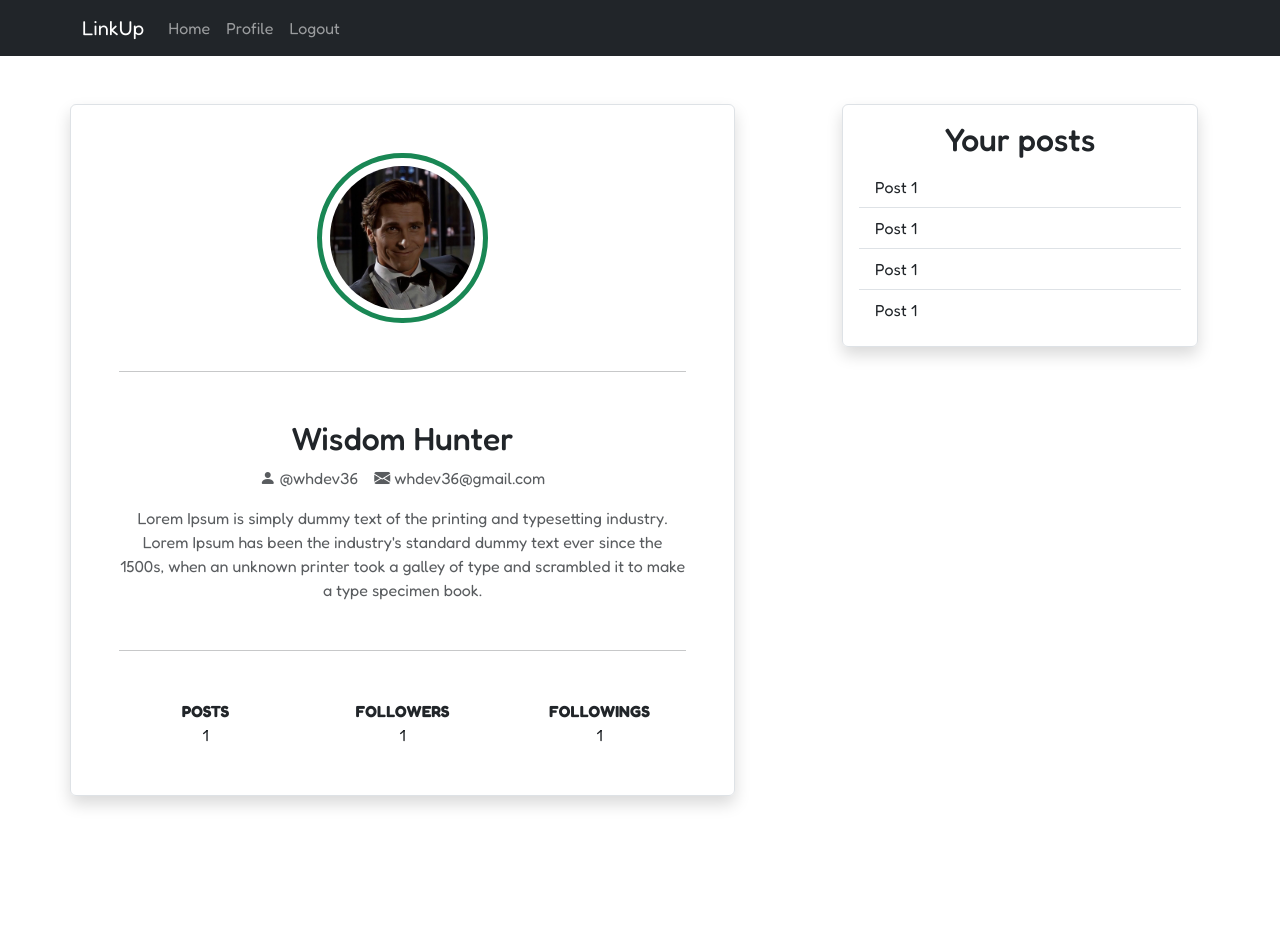
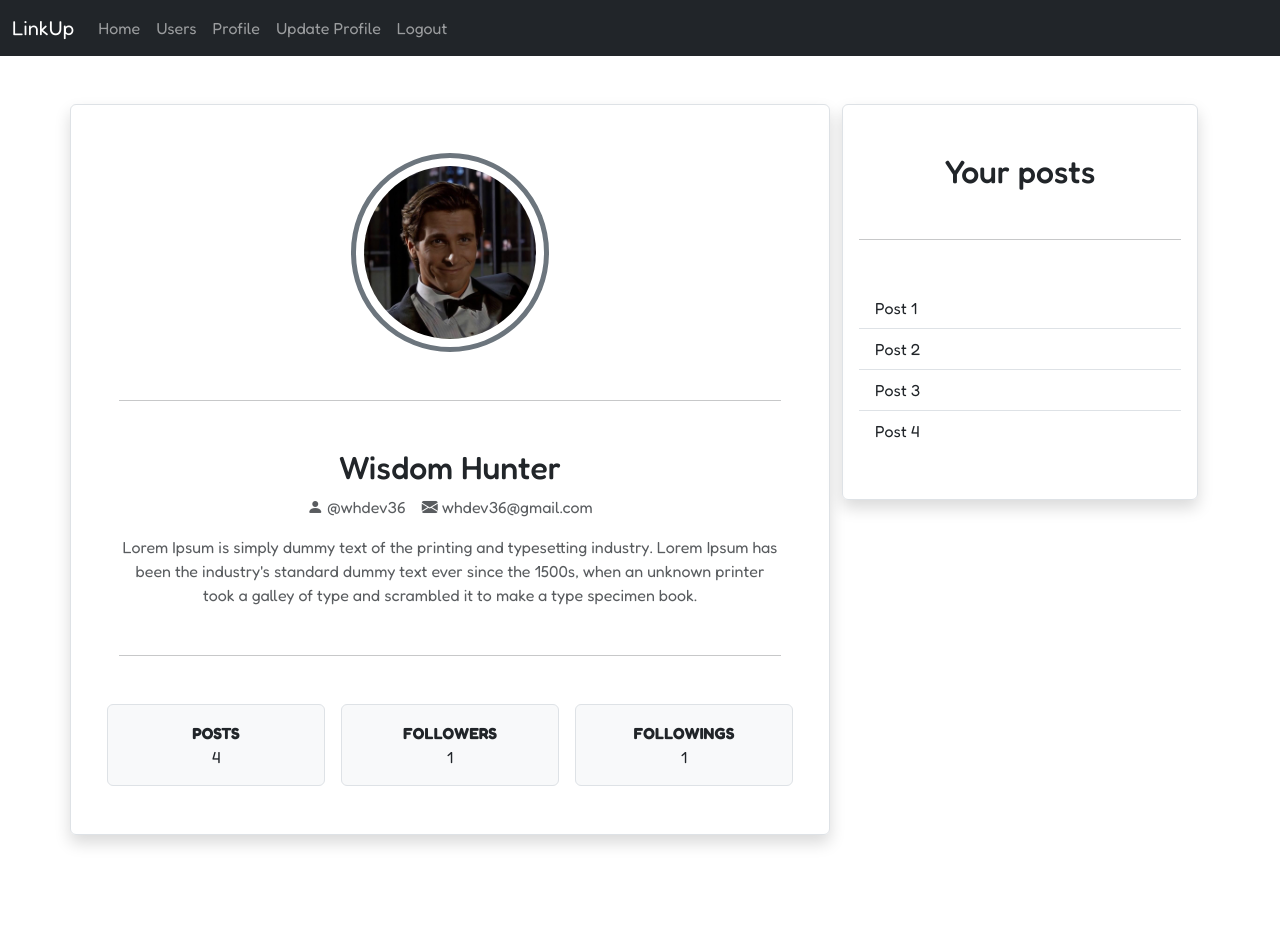
Before and after one commit to whdev36/linkup-web, a Django app: page /account/ in a window 1280 px wide. Before the commit the page ends 807 px from the top, so only its background shows below. Run offline with Django 5.2, Linux system fonts and the light colour scheme; a user stored in the database is signed in; data comes from the database, SQL or seed files in the repository; both versions use the stored data as it was after the commit.

Commit message:
users list

```diff
--- a/src/account/forms.py
+++ b/src/account/forms.py
@@ -30,7 +30,7 @@ class AccountChangeForm(UserChangeForm):
 	class Meta:
 		model = Account
 		fields = ['email', 'first_name', 'last_name', 'username',
-			'picture', 'is_private', 'bio']
+			'picture', 'border_color', 'is_private', 'bio']
 
 	def __init__(self, *args, **kwargs):
 		super().__init__(*args, **kwargs)
--- a/src/account/models.py
+++ b/src/account/models.py
@@ -2,6 +2,17 @@ from django.db import models
 from django.contrib.auth.models import AbstractUser
 
 class Account(AbstractUser):
+	# Border color choices
+	BORDER_COLOR_CHOICE = [
+		('primary', 'Primary'),
+		('secondary', 'Secondary'),
+		('success', 'Success'),
+		('info', 'Info'),
+		('danger', 'Danger'),
+		('warning', 'Warning'),
+		('dark', 'Dark'),
+	]
+
 	class Meta:
 		verbose_name = 'Account'
 		verbose_name_plural = 'Accounts'
@@ -9,6 +20,8 @@ class Account(AbstractUser):
 	bio = models.TextField(max_length=300, blank=True, null=True)
 	is_private = models.BooleanField(default=True)
 	slug = models.SlugField(unique=True, blank=True, null=True)
+	follows = models.ManyToManyField('self', symmetrical=False, blank=True, related_name='followers')
+	border_color = models.CharField(max_length=12, choices=BORDER_COLOR_CHOICE, default='secondary', blank=True, null=True)
 
 	def save(self, *args, **kwargs):
 		self.slug = self.slug or self.username
--- a/src/account/urls.py
+++ b/src/account/urls.py
@@ -7,7 +7,8 @@ urlpatterns = [
 	path('register/', views.register_account, name='register'),
 	path('login/', views.login_account, name='login'),
 	path('logout/', views.logout_account, name='logout'),
-	path('update/', views.update_account, name='update-profile'),
+	path('update/', views.update_account, name='update-account'),
 	path('delete/', views.delete_account, name='delete-account'),
 	path('', views.account, name='account'),
+	path('users/', views.users, name='users'),
 ]
--- a/src/account/views.py
+++ b/src/account/views.py
@@ -68,3 +68,8 @@ def delete_account(req):
 def account(req):
 	account = get_object_or_404(Account, pk=req.user.pk)
 	return render(req, 'account/account.html', {'a': account})
+
+# Users
+def users(req):
+	users = Account.objects.exclude(id=req.user.id)
+	return render(req, 'account/users.html', {'users': users})
--- a/src/templates/account/account.html
+++ b/src/templates/account/account.html
@@ -2,12 +2,14 @@
 
 {% block title %}Profile{% endblock %}
 
+{% load static %}
+
 {% block content %}
 	<div class="row justify-content-between">
 		<!-- Profile section -->
-		<div class="col-lg-7 col-md-7 p-5 shadow border rounded mb-5">
-			<img class="rounded-circle d-block mx-auto border border-5 p-2 border-success"
-				src="{% if a.picture %}{{ a.picture.url }}{% else %}https://via.placeholder.com/150/?text={{a.username}}{% endif %}"
+		<div class="col-lg-8 col-md-8 p-5 shadow border rounded mb-5">
+			<img class="rounded-circle d-block mx-auto border border-5 p-2 border-{{ a.border_color }}"
+				src="{% if a.picture %}{{ a.picture.url }}{% else %}{% static 'img/default-pic.png' %}{% endif %}"
 				alt="{{ a.username }}" style="width: 30%;">
 			<hr class="my-5">
 			<h2 class="text-center">{{ a.first_name }} {{ a.last_name }}</h2>
@@ -16,22 +18,23 @@
 				<p class="text-center text-muted">{{ a.bio }}</p>
 			{% endif %}
 			<hr class="my-5">
-			<div class="row">
-				<div class="col text-center"><strong class="text-uppercase">Posts</strong><br>1</div>
-				<div class="col text-center"><strong class="text-uppercase">Followers</strong><br>1</div>
-				<div class="col text-center"><strong class="text-uppercase">Followings</strong><br>1</div>
+			<div class="row gap-3">
+				<div class="col text-center bg-light p-3 border rounded"><strong class="text-uppercase">Posts</strong><br>4</div>
+				<div class="col text-center bg-light p-3 border rounded"><strong class="text-uppercase">Followers</strong><br>1</div>
+				<div class="col text-center bg-light p-3 border rounded"><strong class="text-uppercase">Followings</strong><br>1</div>
 			</div>
 		</div>
 		<!-- /Profile section -->
 		<!-- Post -->
 		<div class="col-lg-4 col-md-4">
-			<div class="p-3 shadow border rounded">
+			<div class="px-3 py-5 shadow border rounded w-100">
 				<h2 class="text-center">Your posts</h2>
+				<hr class="my-5">
 				<li class="list-group list-group-flush">
 					<a class="list-group-item list-group-item-action" href="#">Post 1</a>
-					<a class="list-group-item list-group-item-action" href="#">Post 1</a>
-					<a class="list-group-item list-group-item-action" href="#">Post 1</a>
-					<a class="list-group-item list-group-item-action" href="#">Post 1</a>
+					<a class="list-group-item list-group-item-action" href="#">Post 2</a>
+					<a class="list-group-item list-group-item-action" href="#">Post 3</a>
+					<a class="list-group-item list-group-item-action" href="#">Post 4</a>
 				</li>
 			</div>
 		</div>
--- a/src/templates/account/login.html
+++ b/src/templates/account/login.html
@@ -4,7 +4,7 @@
 
 {% block content %}
 	<div class="row justify-content-center">
-		<div class="col-md-6 col-md-4">
+		<div class="col-md-6 col-md-4 p-5 border rounded bg-light shadow">
 			<h2 class="text-center mb-4">Login</h2>
 			<form method="post">
 				{% csrf_token %}
--- a/src/templates/account/register.html
+++ b/src/templates/account/register.html
@@ -4,7 +4,7 @@
 
 {% block content %}
 	<div class="row justify-content-center">
-		<div class="col-md-6 col-md-4">
+		<div class="col-md-6 col-md-4 p-5 border rounded bg-light shadow">
 			<h2 class="text-center mb-4">Registration</h2>
 			<form method="post">
 				{% csrf_token %}
--- a/src/templates/account/update.html
+++ b/src/templates/account/update.html
@@ -4,7 +4,7 @@
 
 {% block content %}
 	<div class="row justify-content-center">
-		<div class="col-md-6 col-md-4">
+		<div class="col-md-6 col-md-4 p-5 border rounded bg-light shadow">
 			<h2 class="text-center mb-4">Update Profile</h2>
 			<form method="post" enctype="multipart/form-data">
 				{% csrf_token %}
--- a/src/templates/base.html
+++ b/src/templates/base.html
@@ -13,7 +13,6 @@
 		@import url('https://fonts.googleapis.com/css2?family=Fredoka:wght@300..700&display=swap');
 		* {
 			font-family: "Fredoka", sans-serif;
-			box-sizing: border-box;
 		}
 	</style>
 </head>
--- a/src/templates/navbar.html
+++ b/src/templates/navbar.html
@@ -1,5 +1,5 @@
 <nav class="navbar navbar-expand-lg bg-dark navbar-dark">
-	<div class="container">
+	<div class="container-fluid">
 		<a class="navbar-brand" href="#">LinkUp</a>
 		<button class="navbar-toggler" type="button" data-bs-toggle="collapse" data-bs-target="#menu-toggle">
 			<span class="navbar-toggler-icon"></span>
@@ -7,11 +7,13 @@
 		<div class="collapse navbar-collapse" id="menu-toggle">
 			<div class="navbar-nav">
 				<a class="nav-link" href="#">Home</a>
+				<a class="nav-link" href="{% url 'users' %}">Users</a>
 				{% if not user.is_authenticated %}
 					<a class="nav-link" href="{% url 'login' %}">Login</a>
 					<a class="nav-link" href="{% url 'register' %}">Register</a>
 				{% else %}
 					<a class="nav-link" href="{% url 'account' %}">Profile</a>
+					<a class="nav-link" href="{% url 'update-account' %}">Update Profile</a>
 					<a class="nav-link" href="{% url 'logout' %}">Logout</a>
 				{% endif %}
 			</div>
```
Also changed, not shown: src/templates/account/users.html (added, +30 -0 lines), src/account/migrations/0002_account_follows.py (added), src/account/migrations/0003_account_border_color.py (added), src/db.sqlite3, src/media/accounts/pictures/4739aa9138295a958fd9a2829dcda82d.jpg (added), src/media/accounts/pictures/57b7f36762269444d9d2fc9f011f188d.jpg (added), src/media/accounts/pictures/934566b2cea3d72845e1a393816e76a7.jpg (added), src/media/accounts/pictures/d8790597d0cd0d29c84eef23912b04ac.jpg (added), src/static/img/default-pic.png (added).
